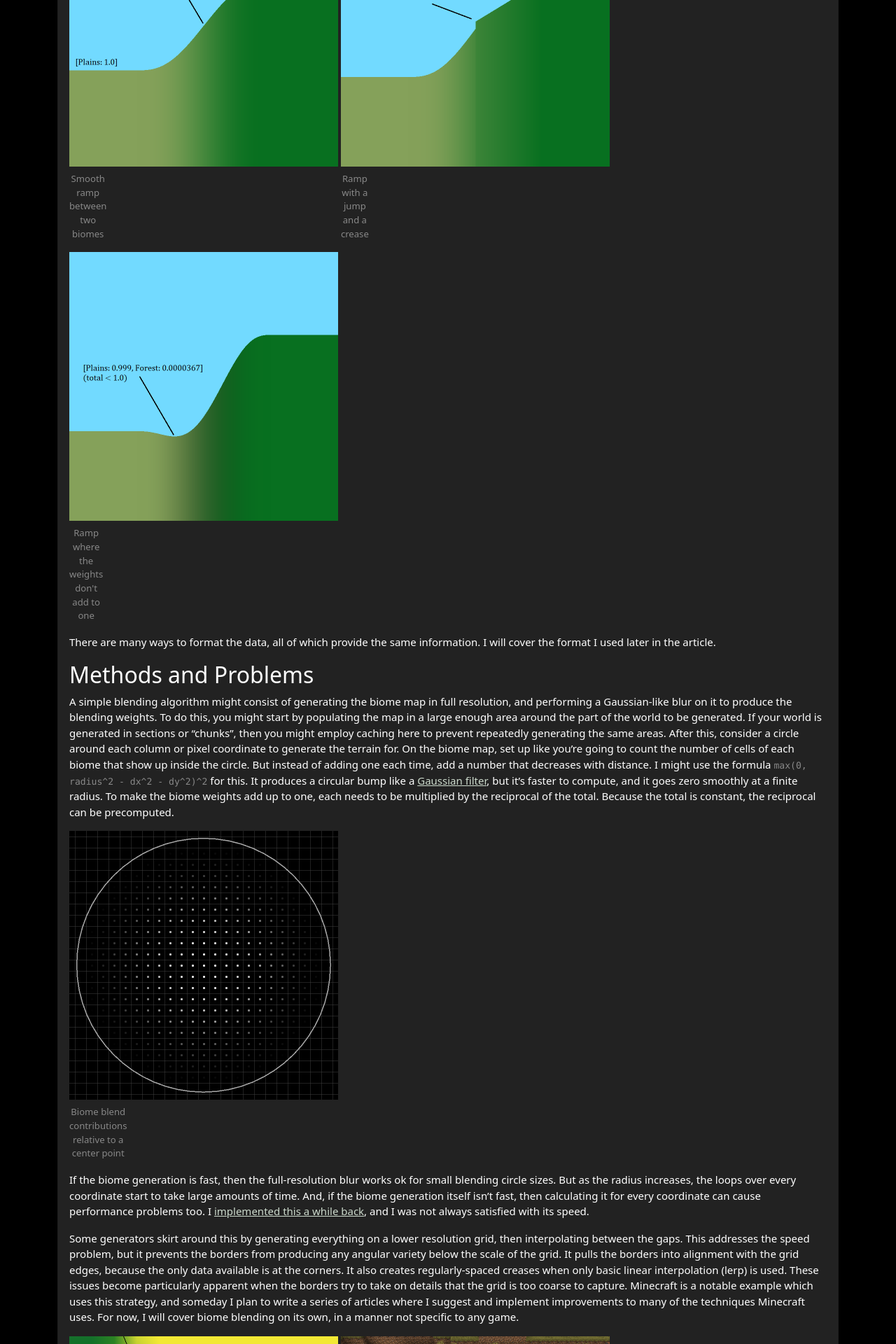
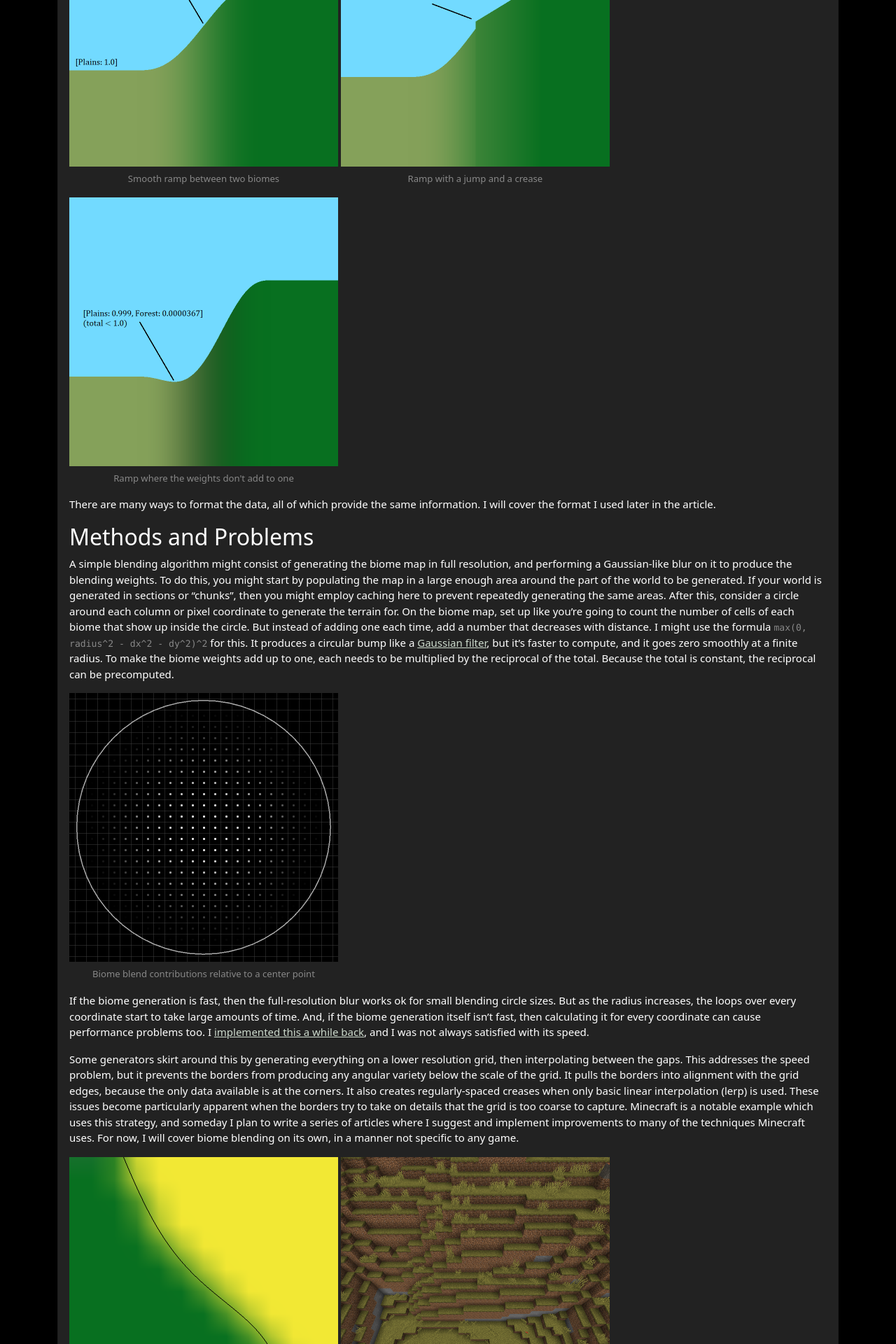
Before and after one commit to KdotJPG/NoisePosti.ng, a Jekyll site: the page built from _posts/2021-03-13-Fast-Biome-Blending-Without-Squareness.md, in a window 1280 px wide. Shown: the part 1268-3188 px from the top of the page at 70% size. Built offline with Jekyll 4.4.1, drawn with Linux system fonts in a browser that asks for light colours.

Commit message:
Quick patch for captions in some browsers

```diff
--- a/_sass/blog.scss
+++ b/_sass/blog.scss
@@ -109,7 +109,7 @@
 }
 
 .figure-caption {
-    display: table-caption;
+    /* display: table-caption; */
     caption-side: bottom;
     text-align: center;
     width: 100%;
```
